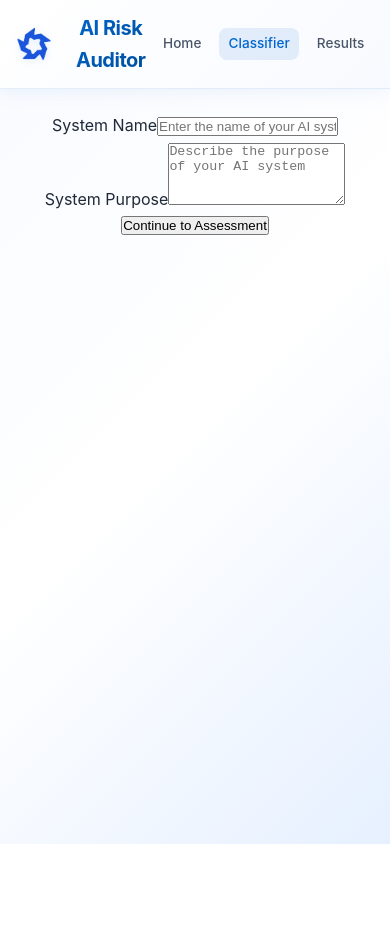
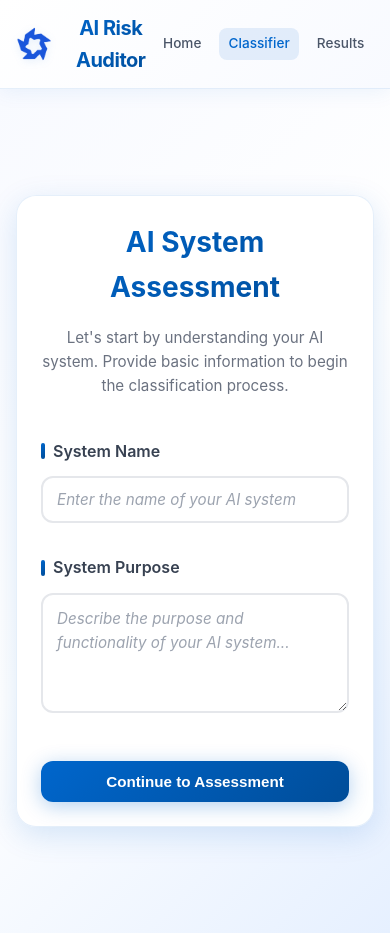
Before and after one commit to baekbyte/AI-Risk-Auditor, a React (Create React App) app in the folder frontend/: page /classifier in a window 390 px wide. Before the commit the page ends 844 px from the top, so only its background shows below. Built offline with nearby package versions, Linux system fonts and the light colour scheme.

Commit message:
Classifier css

```diff
--- a/frontend/src/components/Classifier.tsx
+++ b/frontend/src/components/Classifier.tsx
@@ -1,6 +1,7 @@
 import React, { useState } from 'react';
 import { useNavigate } from 'react-router-dom';
 import { classificationService, ClassificationRequest } from '../services/api';
+import '../styles/Classifier.css';
 
 const Classifier: React.FC = () => {
   const navigate = useNavigate();
@@ -38,10 +39,18 @@ const Classifier: React.FC = () => {
   };
 
   return (
-    <div className="max-w-2xl mx-auto p-6">
-      <form onSubmit={handleSubmit} className="space-y-6">
-        <div>
-          <label htmlFor="systemName" className="block text-sm font-medium text-gray-700">
+    <div className="classifier-container">
+      <div className="classifier-content">
+        <div className="classifier-header">
+          <h1 className="classifier-title">AI System Assessment</h1>
+          <p className="classifier-subtitle">
+            Let's start by understanding your AI system. Provide basic information to begin the classification process.
+          </p>
+        </div>
+
+        <form onSubmit={handleSubmit} className="classifier-form">
+          <div className="form-group">
+            <label htmlFor="systemName" className="form-label">
               System Name
             </label>
             <input
@@ -51,13 +60,13 @@ const Classifier: React.FC = () => {
               value={formData.systemName}
               onChange={handleInputChange}
               required
-            className="mt-1 block w-full rounded-md border-gray-300 shadow-sm focus:border-indigo-500 focus:ring-indigo-500"
+              className="form-input"
               placeholder="Enter the name of your AI system"
             />
           </div>
 
-        <div>
-          <label htmlFor="systemPurpose" className="block text-sm font-medium text-gray-700">
+          <div className="form-group">
+            <label htmlFor="systemPurpose" className="form-label">
               System Purpose
             </label>
             <textarea
@@ -66,26 +75,33 @@ const Classifier: React.FC = () => {
               value={formData.systemPurpose}
               onChange={handleInputChange}
               required
-            rows={4}
-            className="mt-1 block w-full rounded-md border-gray-300 shadow-sm focus:border-indigo-500 focus:ring-indigo-500"
-            placeholder="Describe the purpose of your AI system"
+              className="form-textarea"
+              placeholder="Describe the purpose and functionality of your AI system..."
             />
           </div>
 
           <button
             type="submit"
             disabled={isLoading}
-          className="w-full flex justify-center py-2 px-4 border border-transparent rounded-md shadow-sm text-sm font-medium text-white bg-indigo-600 hover:bg-indigo-700 focus:outline-none focus:ring-2 focus:ring-offset-2 focus:ring-indigo-500 disabled:opacity-50"
+            className="classifier-button"
           >
-          {isLoading ? 'Processing...' : 'Continue to Assessment'}
+            {isLoading ? (
+              <>
+                <span className="loading-spinner"></span>
+                Processing...
+              </>
+            ) : (
+              'Continue to Assessment'
+            )}
           </button>
         </form>
 
         {error && (
-        <div className="mt-4 p-4 bg-red-50 border border-red-200 rounded-md">
-          <p className="text-sm text-red-600">{error}</p>
+          <div className="error-message">
+            {error}
           </div>
         )}
+      </div>
     </div>
   );
 };
--- /dev/null
+++ b/frontend/src/styles/Classifier.css
@@ -0,0 +1,299 @@
+.classifier-container {
+  min-height: 100vh;
+  background: linear-gradient(135deg, #f8faff 0%, #ffffff 50%, #e6f0ff 100%);
+  display: flex;
+  align-items: center;
+  justify-content: center;
+  padding: 2rem;
+  position: relative;
+  overflow: hidden;
+}
+
+.classifier-container::before {
+  content: '';
+  position: absolute;
+  top: 0;
+  left: 0;
+  right: 0;
+  bottom: 0;
+  pointer-events: none;
+}
+
+.classifier-content {
+  background: rgba(255, 255, 255, 0.95);
+  backdrop-filter: blur(10px);
+  border-radius: 20px;
+  padding: 3rem;
+  max-width: 600px;
+  width: 100%;
+  box-shadow: 0 8px 30px rgba(0, 102, 204, 0.15);
+  border: 1px solid rgba(0, 102, 204, 0.1);
+  position: relative;
+  z-index: 1;
+}
+
+.classifier-header {
+  text-align: center;
+  margin-bottom: 2.5rem;
+}
+
+.classifier-title {
+  font-size: 2.5rem;
+  font-weight: 700;
+  color: #0066cc;
+  margin-bottom: 1rem;
+  background: linear-gradient(135deg, #0066cc 0%, #004d99 100%);
+  -webkit-background-clip: text;
+  -webkit-text-fill-color: transparent;
+  background-clip: text;
+}
+
+.classifier-subtitle {
+  font-size: 1.125rem;
+  color: #6b7280;
+  line-height: 1.6;
+}
+
+.classifier-form {
+  display: flex;
+  flex-direction: column;
+  gap: 2rem;
+}
+
+.form-group {
+  display: flex;
+  flex-direction: column;
+  gap: 0.75rem;
+}
+
+.form-label {
+  font-size: 1rem;
+  font-weight: 600;
+  color: #374151;
+  display: flex;
+  align-items: center;
+  gap: 0.5rem;
+}
+
+.form-label::before {
+  content: '';
+  width: 4px;
+  height: 16px;
+  background: linear-gradient(135deg, #0066cc 0%, #004d99 100%);
+  border-radius: 2px;
+}
+
+.form-input,
+.form-textarea {
+  width: 100%;
+  padding: 1rem 1.25rem;
+  border: 2px solid #e5e7eb;
+  border-radius: 12px;
+  font-size: 1rem;
+  font-family: inherit;
+  transition: all 0.3s ease;
+  background: rgba(255, 255, 255, 0.8);
+  backdrop-filter: blur(5px);
+}
+
+.form-input:focus,
+.form-textarea:focus {
+  outline: none;
+  border-color: #0066cc;
+  box-shadow: 0 0 0 3px rgba(0, 102, 204, 0.1);
+  background: rgba(255, 255, 255, 0.95);
+}
+
+.form-input::placeholder,
+.form-textarea::placeholder {
+  color: #9ca3af;
+  font-style: italic;
+}
+
+.form-textarea {
+  resize: vertical;
+  min-height: 120px;
+  line-height: 1.6;
+}
+
+.classifier-button {
+  background: linear-gradient(135deg, #0066cc 0%, #004d99 100%);
+  color: white;
+  border: none;
+  padding: 1rem 2rem;
+  border-radius: 12px;
+  font-size: 1.125rem;
+  font-weight: 600;
+  cursor: pointer;
+  transition: all 0.3s ease;
+  box-shadow: 0 4px 20px rgba(0, 102, 204, 0.3);
+  position: relative;
+  overflow: hidden;
+  margin-top: 1rem;
+}
+
+.classifier-button::before {
+  content: '';
+  position: absolute;
+  top: 0;
+  left: -100%;
+  width: 100%;
+  height: 100%;
+  background: linear-gradient(90deg, transparent, rgba(255, 255, 255, 0.2), transparent);
+  transition: left 0.5s;
+}
+
+.classifier-button:hover::before {
+  left: 100%;
+}
+
+.classifier-button:hover {
+  transform: translateY(-2px);
+  box-shadow: 0 8px 30px rgba(0, 102, 204, 0.4);
+}
+
+.classifier-button:active {
+  transform: translateY(0);
+}
+
+.classifier-button:disabled {
+  opacity: 0.6;
+  cursor: not-allowed;
+  transform: none;
+}
+
+.classifier-button:disabled:hover {
+  transform: none;
+  box-shadow: 0 4px 20px rgba(0, 102, 204, 0.3);
+}
+
+.error-message {
+  background: rgba(239, 68, 68, 0.1);
+  border: 1px solid rgba(239, 68, 68, 0.2);
+  border-radius: 12px;
+  padding: 1rem 1.25rem;
+  margin-top: 1.5rem;
+  display: flex;
+  align-items: center;
+  gap: 0.75rem;
+  color: #dc2626;
+  font-weight: 500;
+}
+
+.error-message::before {
+  content: '⚠️';
+  font-size: 1.25rem;
+}
+
+.loading-spinner {
+  display: inline-block;
+  width: 20px;
+  height: 20px;
+  border: 2px solid rgba(255, 255, 255, 0.3);
+  border-radius: 50%;
+  border-top-color: #ffffff;
+  animation: spin 1s ease-in-out infinite;
+  margin-right: 0.5rem;
+}
+
+@keyframes spin {
+  to { transform: rotate(360deg); }
+}
+
+/* Progress indicator */
+.progress-indicator {
+  display: flex;
+  justify-content: center;
+  margin-bottom: 2rem;
+}
+
+.progress-step {
+  display: flex;
+  align-items: center;
+  gap: 0.5rem;
+  color: #9ca3af;
+  font-weight: 500;
+}
+
+.progress-step.active {
+  color: #0066cc;
+}
+
+.progress-step.completed {
+  color: #10b981;
+}
+
+.progress-dot {
+  width: 12px;
+  height: 12px;
+  border-radius: 50%;
+  background: #e5e7eb;
+  transition: all 0.3s ease;
+}
+
+.progress-step.active .progress-dot {
+  background: #0066cc;
+  box-shadow: 0 0 0 3px rgba(0, 102, 204, 0.2);
+}
+
+.progress-step.completed .progress-dot {
+  background: #10b981;
+  box-shadow: 0 0 0 3px rgba(16, 185, 129, 0.2);
+}
+
+@media (max-width: 768px) {
+  .classifier-container {
+    padding: 1.5rem;
+  }
+
+  .classifier-content {
+    padding: 2rem;
+  }
+
+  .classifier-title {
+    font-size: 2rem;
+  }
+
+  .classifier-subtitle {
+    font-size: 1rem;
+  }
+
+  .form-input,
+  .form-textarea {
+    padding: 0.875rem 1rem;
+  }
+
+  .classifier-button {
+    padding: 0.875rem 1.5rem;
+    font-size: 1rem;
+  }
+}
+
+@media (max-width: 480px) {
+  .classifier-container {
+    padding: 1rem;
+  }
+
+  .classifier-content {
+    padding: 1.5rem;
+  }
+
+  .classifier-title {
+    font-size: 1.75rem;
+  }
+
+  .classifier-subtitle {
+    font-size: 0.95rem;
+  }
+
+  .form-input,
+  .form-textarea {
+    padding: 0.75rem 0.875rem;
+    font-size: 0.95rem;
+  }
+
+  .classifier-button {
+    padding: 0.75rem 1.25rem;
+    font-size: 0.95rem;
+  }
+}
```
Also changed, not shown: frontend/src/styles/LandingPage.css (+0 -1 lines). Lines whose indentation alone changed are shown as unchanged.
